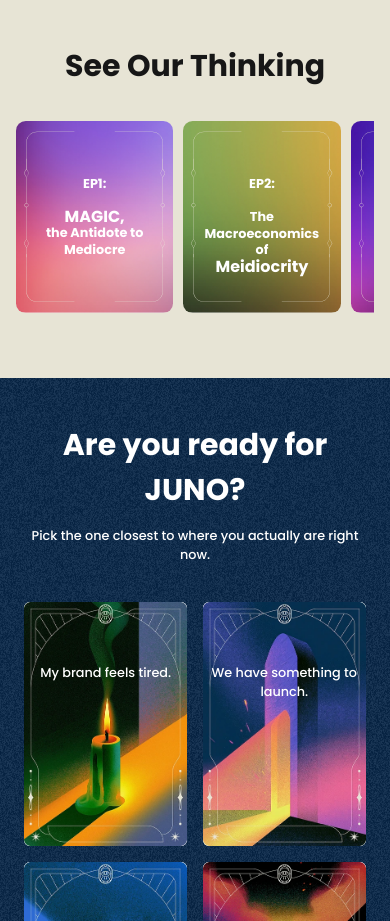
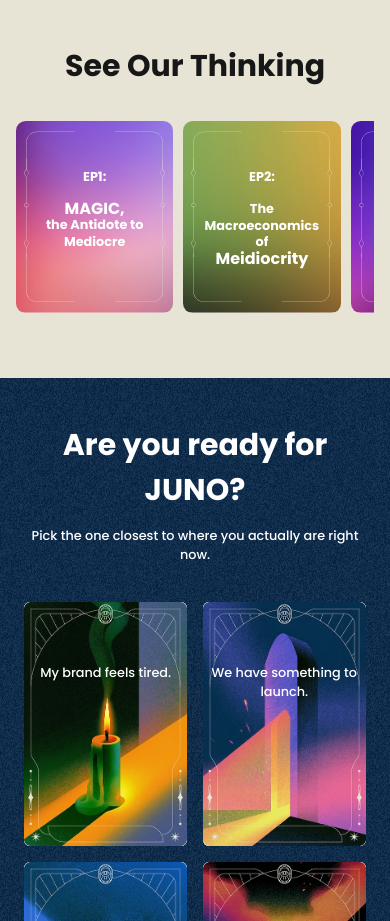
Before and after one commit to JunoVerse-Web/website, a Next.js app: page / in a window 390 px wide. Shown: the part 1400-2321 px from the top of the page. Built offline with nearby package versions, Linux system fonts and the light colour scheme.

Commit message:
fix: spacing

```diff
--- a/app/components/pages/homepage/card-feeds-section.tsx
+++ b/app/components/pages/homepage/card-feeds-section.tsx
@@ -77,7 +77,7 @@
 									scroll={false}
 									href={card.link.url}
 									target="_blank"
-									className={clsx("title-pos-" + card.bigLetterPosition , "CardFeedHolder relative z-10 text-center px-[10%] max-[480px]:pt-[35%] pt-[30%] md:pt-[40%] lg:pt-[25%] grid justify-center place-content-start w-fill h-full")}
+									className={clsx("title-pos-" + card.bigLetterPosition , "CardFeedHolder relative z-10 text-center px-[10%] max-[480px]:pt-[30%] pt-[30%] md:pt-[40%] lg:pt-[25%] grid justify-center place-content-start w-fill h-full")}
 								>
 									<span>{card.topTitle}</span>
 									<h3>{card.mainTitle}</h3>
```
